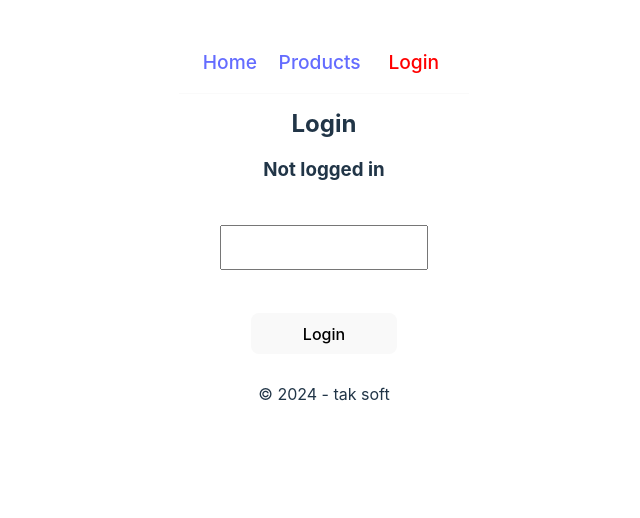
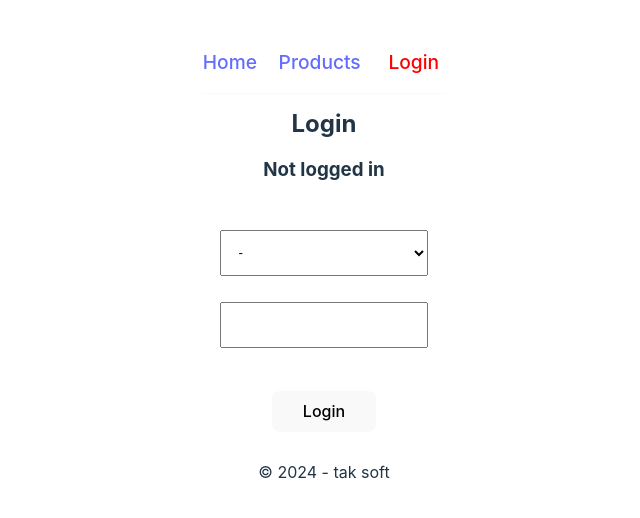
Before and after one commit to quarxz/prj-frontend-shopping-basket-02, a React (Vite) app: page /Login in a window 1280 px wide. Shown: the top 518 px of the page, without its empty margins (316-956 px from the left). Built offline with nearby package versions, Linux system fonts and the light colour scheme.

Commit message:
version 01

```diff
--- a/src/components/Login.jsx
+++ b/src/components/Login.jsx
@@ -26,11 +26,18 @@ export function Login() {
           login(localUserName);
         }}
       >
+        <select onChange={(val) => setLocalUserName(val.target.value)}>
+          <option value="">-</option>
+          <option value="falk@test.com">Falk</option>
+          <option value="sonja@test.com">Sonja</option>
+          <option value="oleksii@test.com">Oleksii</option>
+        </select>
+
         <input
           type="text"
           value={localUserName}
-          onChange={(event) => setLocalUserName(event.target.value)}
-          // onChange={(event) => setLocalUserName("falk@test.com")}
+          // onChange={(event) => setLocalUserName(event.target.value)}
+          onChange={(event) => setLocalUserName("falk@test.com")}
           // onChange={(event) => setLocalUserName("sonja@test.com")}
           // onChange={(event) => setLocalUserName("oleksii@test.com")}
         />
--- a/src/components/Login.module.css
+++ b/src/components/Login.module.css
@@ -13,7 +13,20 @@ input {
   padding: 1em;
 }
 
+select {
+  width: 100%;
+  margin: 0em 0;
+  padding: 1em;
+}
+
 button {
   width: 50%;
   margin: 0em 0;
 }
+
+form {
+  display: flex;
+  flex-direction: column;
+  align-items: center;
+  margin-top: 2em;
+}
--- a/src/components/ProductBasketItem.jsx
+++ b/src/components/ProductBasketItem.jsx
@@ -52,6 +52,7 @@ export function ProductBasketItem({ product, onUpdateItem }) {
   return (
     <section className={styles.basketItem}>
       <h3>{product.title}</h3>
+
       <ul>
         <li>productId: {product._id}</li>
         <li>quantity: {product.quantity} Stück</li>
--- a/src/components/ProductDetailItem.jsx
+++ b/src/components/ProductDetailItem.jsx
@@ -1,6 +1,6 @@
 import styles from "./ProductDetailsItem.module.css";
 import { useContext, useState, useEffect } from "react";
-import { useLocation } from "react-router-dom";
+import { json, useLocation } from "react-router-dom";
 import { UserContext } from "../context/UserContext";
 
 import axios from "axios";
@@ -45,9 +45,10 @@ export function ProductDetailItem({ product }) {
   return (
     <section className={styles.detailItem}>
       <h2>{product.title}</h2>
-      {/* <h4>{product.category.name}</h4> */}
-      <p>{product.id}</p>
-      <p>{product.price} €</p>
+      <h4 className={styles.categoryText}>Category: {product.category?.name}</h4>
+      <p>Product Id: {product.id}</p>
+      <p>Price: {product.price} €</p>
+      <p>Stock: {product.stock}</p>
       <p>{product.description}</p>
 
       <button
--- a/src/components/ProductDetailsItem.module.css
+++ b/src/components/ProductDetailsItem.module.css
@@ -19,3 +19,7 @@ button {
   padding: 1em 0 2em;
   font-size: 1.5em;
 }
+
+.categoryText {
+  margin: 1em;
+}
--- a/src/components/ProductHomeItem.jsx
+++ b/src/components/ProductHomeItem.jsx
@@ -14,6 +14,8 @@ export function ProductHomeItem({ product }) {
         <p>{product.id}</p>
         <p>{product.description}</p>
         <Link to={"/products/" + product.id}>Details</Link>
+
+        {product.top ? <p className={styles["top-product"]}>Top</p> : ""}
       </section>
     </>
   );
--- a/src/components/ProductItem.jsx
+++ b/src/components/ProductItem.jsx
@@ -13,10 +13,11 @@ export function ProductItem({ products }) {
         return (
           <section key={product.id} className={styles.productitem}>
             <h2>{product.title}</h2>
-            <h4>{product.category}</h4>
-            <p>{product.id}</p>
-            <p>{product.price}</p>
+            <h4>Category-Id: {product.category}</h4>
+            <p>Product-Id: {product.id}</p>
+            <p>Price: {product.price}</p>
 
+            <p>Stock: {product.stock}</p>
             <p>{product.description}</p>
             <Link to={"/products/" + product.id}>Details</Link>
             {product.top ? <p className={styles["top-product"]}>Top</p> : ""}
--- a/src/context/UserContext.jsx
+++ b/src/context/UserContext.jsx
@@ -18,8 +18,8 @@ export function UserProvider({ children }) {
       setIsLoading(true);
       console.log("isLoading:", true);
 
-      const url = "https://prj-backend-shopping-basket.onrender.com";
-      // const url = "http://localhost:3000";
+      // const url = "https://prj-backend-shopping-basket.onrender.com";
+      const url = "http://localhost:3000";
 
       const response = await axios.post(`${url}/user/${userName}`);
       console.log(response.data);
```
